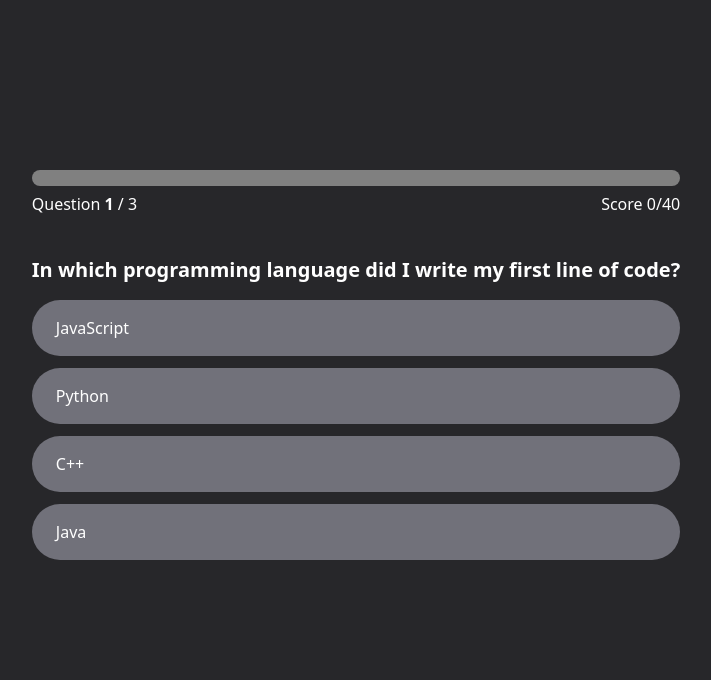
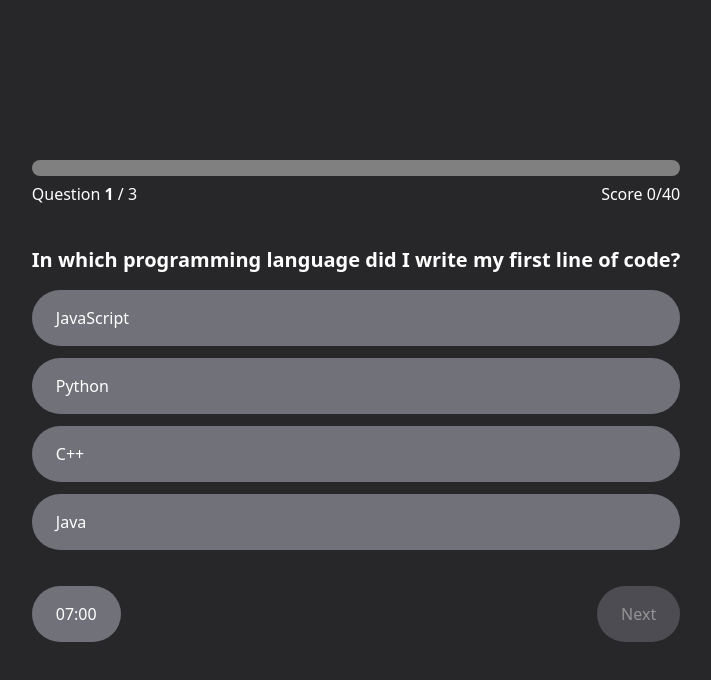
Before and after one commit to zebicv/quiz-about-me-react, a React (Vite) app: page / in a window 1280 px wide. Shown: the top 680 px of the page, without its empty margins (284-995 px from the left). Built offline with nearby package versions, Linux system fonts and the light colour scheme; data requests are answered from the project's data file.

Commit message:
conditionally styling question answers

```diff
--- a/src/App.tsx
+++ b/src/App.tsx
@@ -3,6 +3,9 @@ import Question from "./Question";
 import MainEl from "./MainEl";
 import Progress from "./Progress";
 import FinishScreen from "./FinishScreen";
+import Timer from "./Timer";
+import Button from "./Button";
+import Footer from "./Footer";
 
 // Possible statuses: 'loading', 'error', 'ready', 'active', 'finished'
 
@@ -74,9 +77,12 @@ function App() {
   const { questions, status, index, answer, score, highscore } = state;
 
   const maxScore = questions.reduce(
-    (accumulator, currentValue) => accumulator + currentValue.points,
+    (accumulator: number, currentValue: number) =>
+      accumulator + currentValue.points,
     0
   );
+
+  const isAnswered = answer !== null ? true : false;
 
   useEffect(() => {
     async function apiCall() {
@@ -110,6 +116,10 @@ function App() {
             dispatch={dispatch}
             answer={answer}
           />
+          <Footer>
+            <Timer />
+            <Button dispatch={dispatch} isAnswered={isAnswered} />
+          </Footer>
         </>
       )}
     </MainEl>
--- a/src/Button.tsx
+++ b/src/Button.tsx
@@ -1,12 +1,17 @@
-function Button({ dispatch, isAnswered }) {
+import { ButtonProps } from "./types";
+
+function Button({ dispatch, isAnswered }: ButtonProps) {
   const handleToNextQuestion = () => {
     dispatch({ type: "nextQuestion" });
   };
 
   return (
     <button
+      disabled={!isAnswered}
       className={`bg-zinc-500 px-6 py-4 rounded-full text-white self-end ${
-        isAnswered ? "opacity-100" : "opacity-0"
+        !isAnswered
+          ? "cursor-not-allowed opacity-50"
+          : "opacity-100 cursor-pointer"
       } `}
       onClick={handleToNextQuestion}
     >
--- /dev/null
+++ b/src/Footer.tsx
@@ -0,0 +1,9 @@
+function Footer({ children }) {
+  return (
+    <footer className="text-white flex justify-between items-center w-full">
+      {children}
+    </footer>
+  );
+}
+
+export default Footer;
--- a/src/Option.tsx
+++ b/src/Option.tsx
@@ -17,7 +17,9 @@ function Option({
     <li>
       <button
         disabled={isAnswered}
-        className={`text-white bg-zinc-500 text-left w-full rounded-full pl-6 py-4 ${
+        className={`text-white text-left w-full rounded-full pl-6 py-4 ${
+          isAnswered && !isSelectedOption && !isCorrectOption && "bg-zinc-500"
+        } ${!isAnswered && "bg-zinc-500"} ${
           isCorrectOption && isAnswered
             ? "bg-green-500 translate-x-2  transition-all  duration-300"
             : ""
--- a/src/Question.tsx
+++ b/src/Question.tsx
@@ -1,12 +1,11 @@
 import Option from "./Option";
-import Button from "./Button";
 
 function Question({ question, dispatch, answer }) {
   const isAnswered = answer !== null ? true : false;
-  const correctAnswer = question["correctOption"];
+  const correctAnswer = question["correctOption"]; //1
 
   return (
-    <div className="flex flex-col min-w-[600px]">
+    <div className="flex flex-col min-w-[600px] mb-5">
       <p className="text-white mb-4 text-xl font-semibold">
         {question?.question}
       </p>
@@ -23,7 +22,6 @@ function Question({ question, dispatch, answer }) {
           />
         ))}
       </ul>
-      <Button dispatch={dispatch} isAnswered={isAnswered} />
     </div>
   );
 }
--- a/src/Timer.tsx
+++ b/src/Timer.tsx
@@ -1,5 +1,5 @@
 function Timer() {
-  return <div></div>;
+  return <div className="bg-zinc-500 px-6 py-4 rounded-full">07:00</div>;
 }
 
 export default Timer;
--- /dev/null
+++ b/src/types.ts
@@ -0,0 +1,4 @@
+export type ButtonProps = {
+  dispatch: Function;
+  isAnswered: boolean;
+};
```
